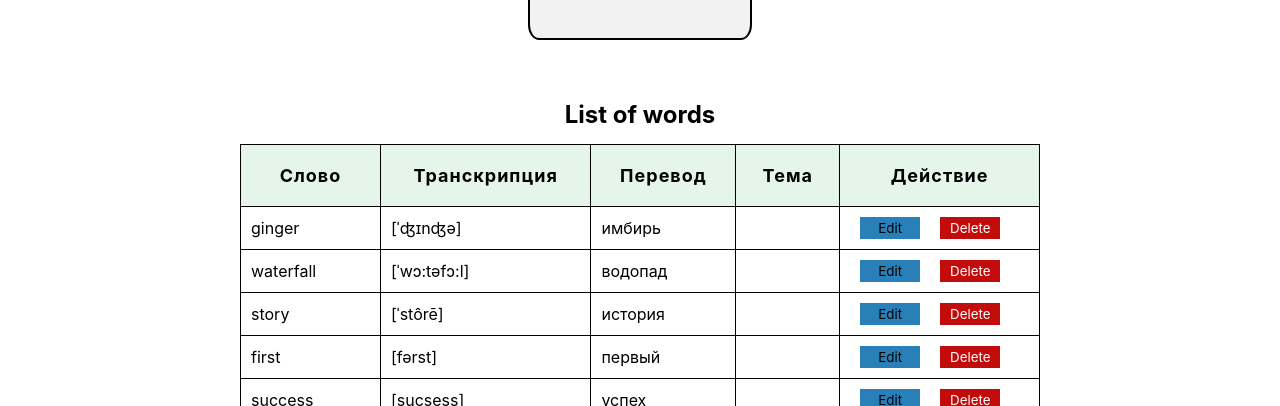
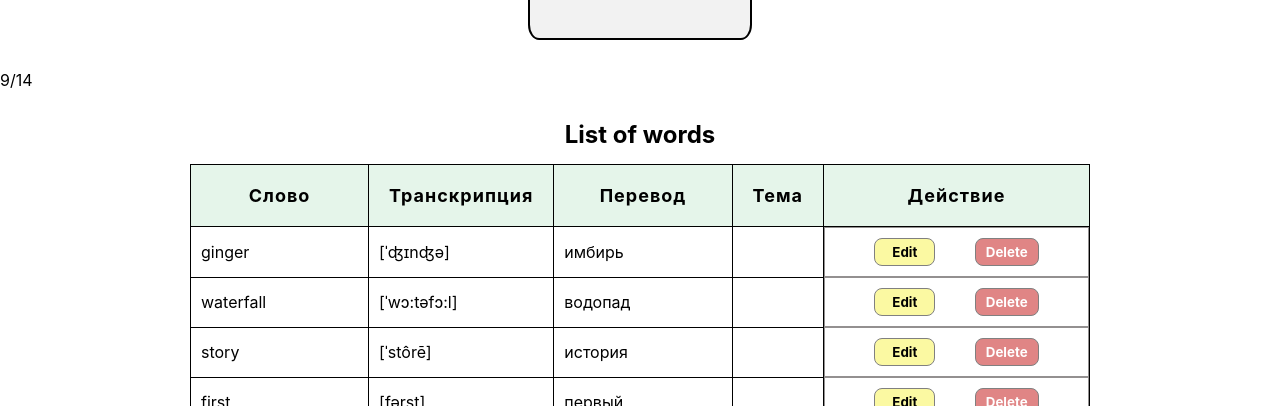
Before and after one commit to kretova0319/React-24-dictionary, a React (Create React App) app: page / in a window 1280 px wide. Shown: the part 394-800 px from the top of the page. Built offline with nearby package versions, Linux system fonts and the light colour scheme.

Commit message:
added input in table

```diff
--- a/src/App.js
+++ b/src/App.js
@@ -7,7 +7,6 @@ function App() {
   return (
     <div>
       <Header />
-      {/* <Carusel /> */}
       <Carusel />
       <div className="container">
         <Table />
--- a/src/components/Button/Button.jsx
+++ b/src/components/Button/Button.jsx
@@ -1,8 +1,10 @@
 import React from "react";
 import styles from "./button.module.css";
 
-export default function Button({ text, color }) {
+export default function Button({ text, color, onClick }) {
   return (
-    <button className={`${styles.btnTable} ${styles[color]}`}>{text}</button>
+    <button className={`${styles.btnTable} ${styles[color]}`} onClick={onClick}>
+      {text}
+    </button>
   );
 }
--- a/src/components/Button/button.module.css
+++ b/src/components/Button/button.module.css
@@ -1,21 +1,31 @@
 @import "../../variables.css";
 
 .btnTable {
-  width: 60px;
-  margin: 0 10px;
-  padding: 3px;
-  background-color: var(--greenLight);
+  /* margin: 0 10px; */
+  font-weight: bold;
+  border-radius: 8px;
+  border: 1px solid grey;
+}
+.btnTable:hover {
+  transition: 0.4s;
+  transform: scale(1.1);
+  border: 1px solid var(--black);
 }
 
 .btnRed {
   background-color: var(--red);
   color: var(--white);
+  padding: 5px 10px;
 }
 .btnBlue {
   background-color: var(--blue);
-  color: var(--black);
+  padding: 5px 10px;
 }
 .btnYellow {
   background-color: var(--yellow);
-  color: var(--black);
+  padding: 5px 17px;
 }
+.btnGreen {
+  background-color: var(--green);
+  padding: 5px 15px;
+}
--- a/src/components/Cards/buttonCard.module.css
+++ b/src/components/Cards/buttonCard.module.css
@@ -10,3 +10,7 @@
   padding: 5px 25px;
   margin: 0 40px 40px;
 }
+.btn:hover {
+  transition: 0.8s;
+  transform: scale(1.1);
+}
--- a/src/components/Carusel/Carusel.jsx
+++ b/src/components/Carusel/Carusel.jsx
@@ -47,6 +47,9 @@ export default function Carusel() {
           handleClick={handleClick}
         />
       </CardWrapper>
+      <div className="number">
+        {position + 1}/{data.length}
+      </div>
     </div>
   );
 }
--- a/src/components/Carusel/carusel.module.css
+++ b/src/components/Carusel/carusel.module.css
@@ -14,3 +14,12 @@
   background-color: var(--grey);
   padding: 10px;
 }
+.arrow:hover {
+  transition: 0.8s;
+  transform: scale(1.1);
+  background-color: var(--green);
+}
+.number {
+  display: flex;
+  justify-content: center;
+}
--- a/src/components/Table/TableRow.jsx
+++ b/src/components/Table/TableRow.jsx
@@ -1,18 +1,76 @@
 import React from "react";
+import { useState } from "react";
 import Button from "../Button/Button";
 import "./table.css";
 import "../Button/button.module.css";
 
 export default function TableRow({ english, transcription, russian, tags }) {
+  const [isClicked, setIsClicked] = useState(false);
+  const [valueEnglish, setValueEnglish] = useState(english);
+  const [valueTranscription, setValueTranscription] = useState(transcription);
+  const [valueRussian, setValueRussian] = useState(russian);
+
+  function getValueEnglish(event) {
+    const newValueEnglish = event.target.value;
+    setValueEnglish(newValueEnglish);
+  }
+
+  function getValueTranscription(event) {
+    const newValueTranscription = event.target.value;
+    setValueTranscription(newValueTranscription);
+  }
+
+  function getValueRussian(event) {
+    const newValueRussian = event.target.value;
+    setValueRussian(newValueRussian);
+  }
+
+  const showInput = () => {
+    setIsClicked(true);
+  };
+
+  const cancel = () => {
+    setIsClicked(false);
+  };
   return (
     <tr>
-      <td>{english}</td>
-      <td>{transcription}</td>
-      <td>{russian}</td>
+      {isClicked ? (
+        <td>
+          <input type="text" value={valueEnglish} onChange={getValueEnglish} />
+        </td>
+      ) : (
+        <td>{english}</td>
+      )}
+      {isClicked ? (
+        <td>
+          <input
+            type="text"
+            value={valueTranscription}
+            onChange={getValueTranscription}
+          />
+        </td>
+      ) : (
+        <td>{transcription}</td>
+      )}
+      {isClicked ? (
+        <td>
+          <input type="text" value={valueRussian} onChange={getValueRussian} />
+        </td>
+      ) : (
+        <td>{russian}</td>
+      )}
       <td>{tags}</td>
-      <td>
-        <Button text="Edit" color="btnBlue" />
-        <Button text="Delete" color="btnRed" />
+      <td className="table__btns">
+        {isClicked ? (
+          <Button text="Save" color="btnGreen" />
+        ) : (
+          <Button text="Edit" color="btnYellow" onClick={showInput} />
+        )}
+        {isClicked ? (
+          <Button text="Cancel" color="btnBlue" onClick={cancel} />
+        ) : (
+          <Button text="Delete" color="btnRed" />
+        )}
       </td>
     </tr>
   );
--- a/src/components/Table/table.css
+++ b/src/components/Table/table.css
@@ -1,7 +1,7 @@
 @import "../../variables.css";
 
 table {
-  width: 80%;
+  width: 90%;
   margin: 30px auto;
   border: 1px solid #000;
   border-collapse: collapse;
@@ -27,5 +27,31 @@ thead th {
   background-color: var(--greenLight);
 }
 thead th:last-child {
-  width: 25%;
+  width: 30%;
 }
+thead th:first-child {
+  width: 20%;
+}
+thead th:nth-child(2) {
+  width: 20%;
+}
+thead th:nth-child(3) {
+  width: 20%;
+}
+thead th:nth-child(4) {
+  width: 10%;
+}
+input {
+  border: 1px solid grey;
+  width: 130px;
+  padding: 5px;
+  border-radius: 8px;
+  background-color: #f2f2f2;
+  font-size: 14px;
+  color: #333;
+}
+.table__btns {
+  display: flex;
+  border: 1px solid #939090;
+  justify-content: space-evenly;
+}
--- a/src/variables.css
+++ b/src/variables.css
@@ -1,10 +1,10 @@
 :root {
-  --green: rgba(8, 158, 53, 0.7);
+  --green: rgba(8, 158, 53, 0.5);
   --greenLight: rgba(8, 158, 53, 0.1);
   --white: white;
   --black: black;
   --grey: hsl(0, 0%, 95%);
-  --red: rgb(194, 12, 12);
-  --blue: rgb(41, 128, 185);
-  --yellow: #f7f446;
+  --red: rgb(194, 12, 12, 0.5);
+  --blue: rgb(41, 128, 185, 0.5);
+  --yellow: rgb(247, 244, 70, 0.5);
 }
```
